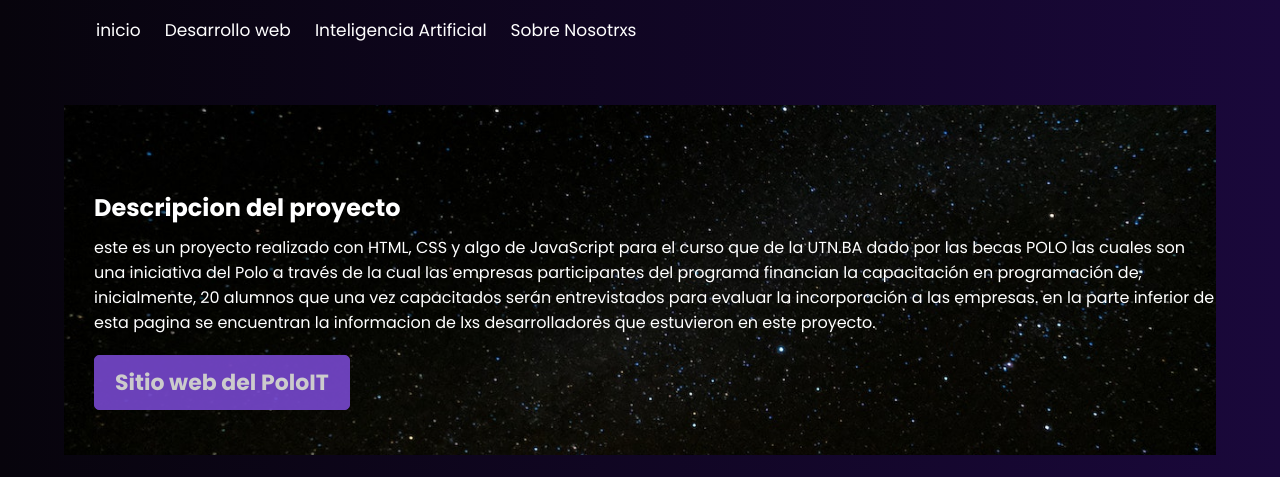
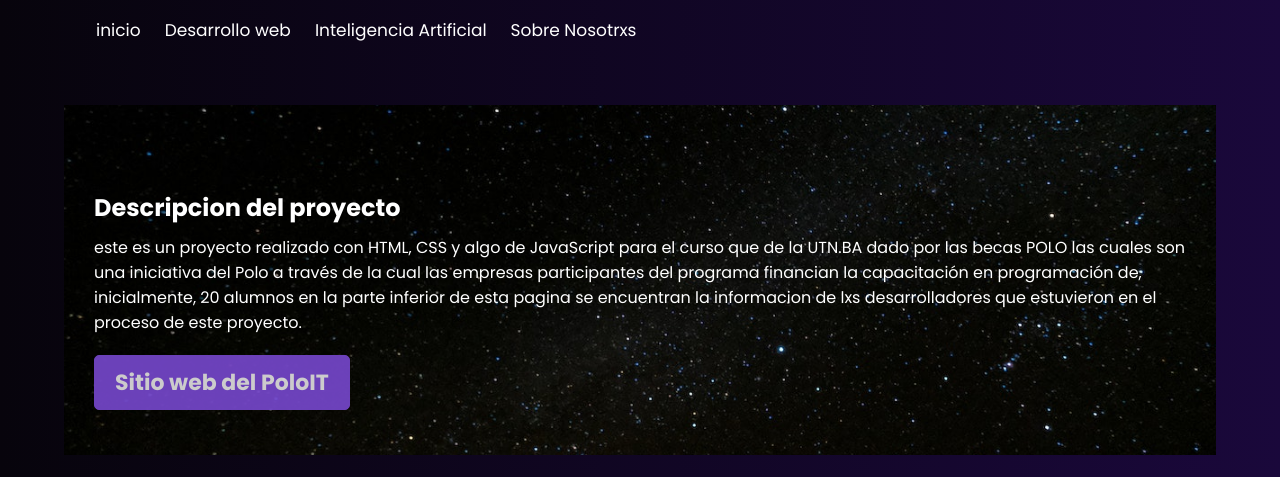
Before and after one commit to laokatana/Practica_para_el_Curso_de_UTN, a plain HTML site: page nosotrxs.html in a window 1280 px wide. Shown: the top 477 px of the page. Drawn offline with nearby package versions, Linux system fonts and the light colour scheme.

```diff
--- a/nosotrxs.html
+++ b/nosotrxs.html
@@ -39,8 +39,8 @@
         <h2>Descripcion del proyecto</h2>
         <!-- lorem 30 -->
         <p>este es un proyecto realizado con HTML, CSS y algo de JavaScript para el curso
-          que de la UTN.BA dado por las becas POLO las cuales son una iniciativa del Polo a través de la cual las empresas participantes del programa financian la capacitación en programación de, inicialmente, 20 alumnos que una vez capacitados serán entrevistados para evaluar la incorporación a las empresas.
-          en la parte inferior de esta pagina se encuentran la informacion de lxs desarrolladores que estuvieron en este proyecto.
+          que de la UTN.BA dado por las becas POLO las cuales son una iniciativa del Polo a través de la cual las empresas participantes del programa financian la capacitación en programación de, inicialmente, 20 alumnos
+          en la parte inferior de esta pagina se encuentran la informacion de lxs desarrolladores que estuvieron en el proceso de este proyecto.
 
         </p>
           <a href="https://www.poloitbuenosaires.org.ar/" class="btn" target="_blank">Sitio web del PoloIT</a>
```
Also changed, not shown: scripts/form.js (+7 -3 lines).
